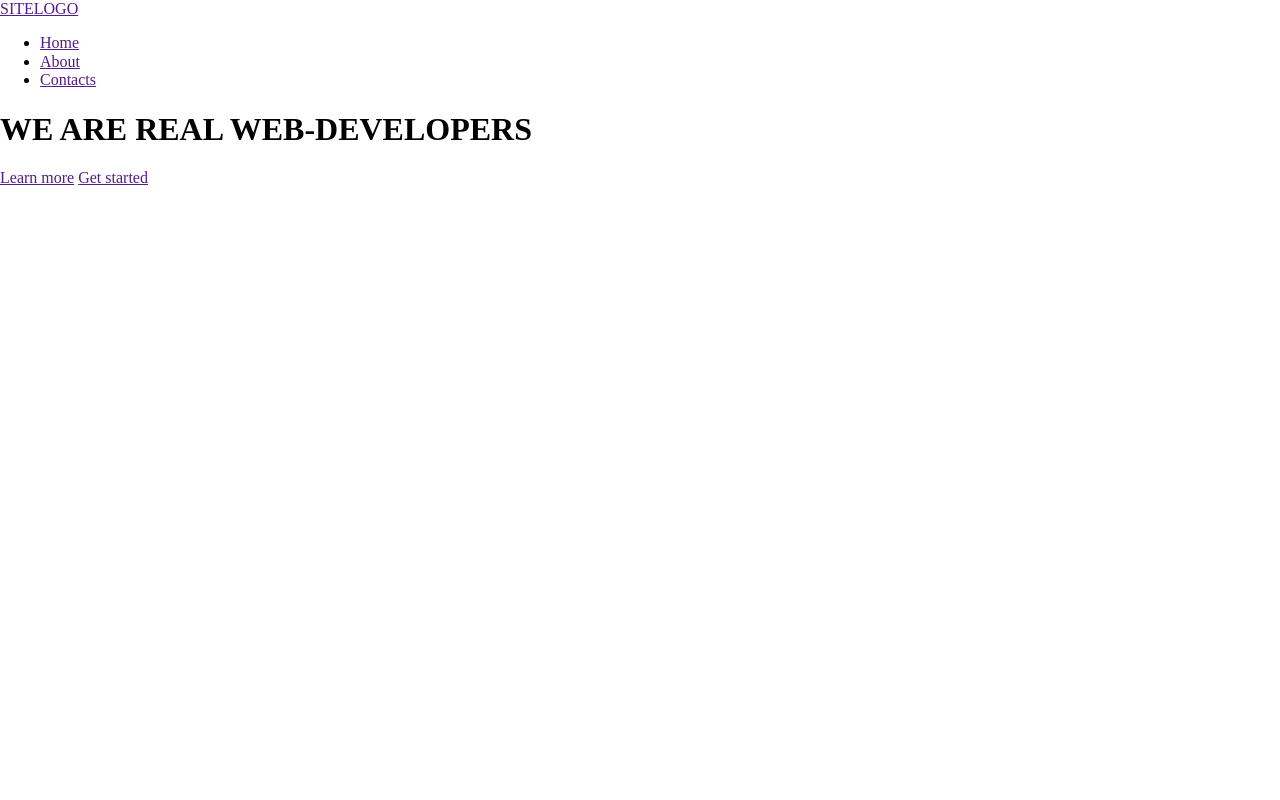
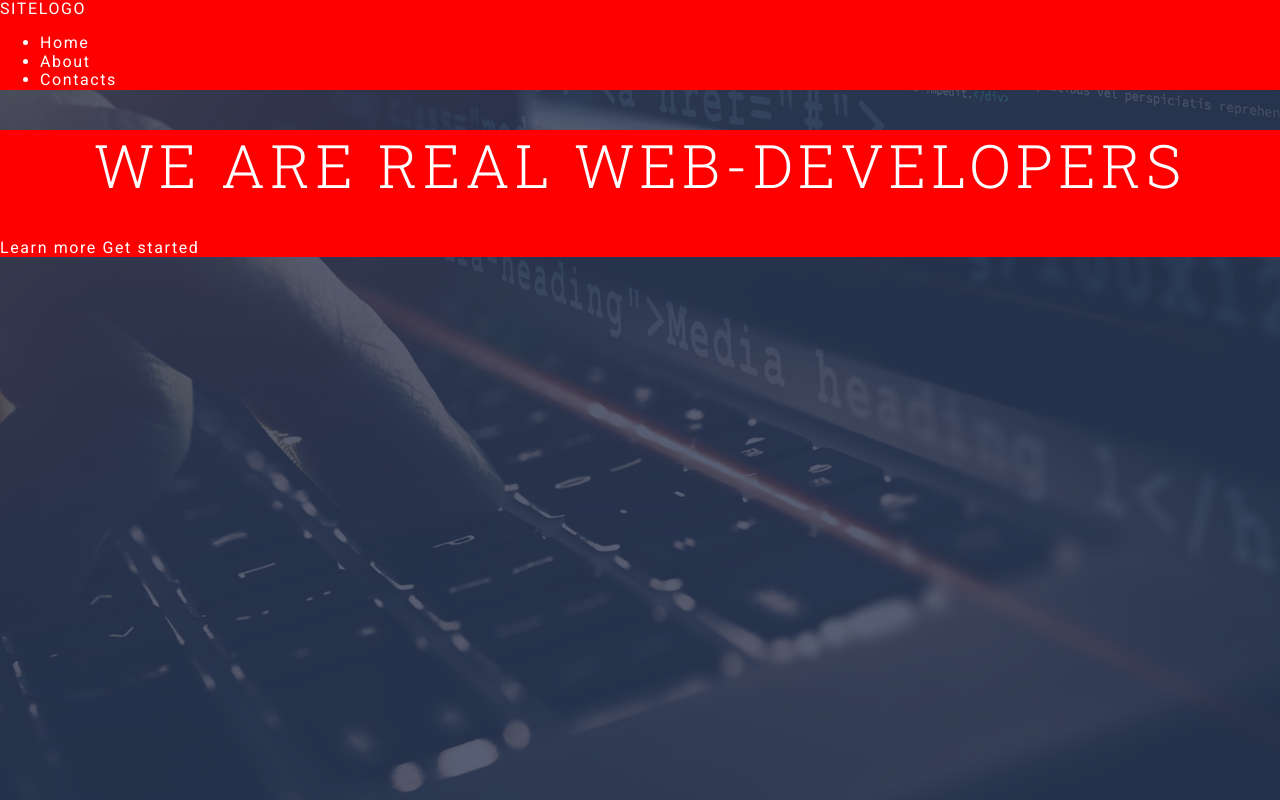
Before and after one commit to Uladzimir89/grit-template-Project.v2, a website: page index.html in a window 1280 px wide. Drawn offline with nearby package versions, Linux system fonts and the light colour scheme; files that its build step writes are made by us from their sources.

Commit message:
исправлено

```diff
--- /dev/null
+++ b/assets/css/style.css
@@ -0,0 +1,60 @@
+*,
+::before,
+::after {
+  box-sizing: border-box;
+}
+html {
+  font-size: 16px;
+  font-family: "Roboto", sans-serif;
+  color: #637588;
+  letter-spacing: 0.1em;
+  overflow-y: scroll;
+}
+
+h1 {
+  font-family: "Roboto Slab", serif;
+  font-size: 3.75rem;
+  letter-spacing: 5px;
+  font-weight: 300;
+  text-align: center;
+}
+a {
+  text-decoration: none;
+  color: #ffffff;
+}
+
+.header {
+  position: relative;
+  min-height: 100vh;
+  color: #ffffff;
+  background-color: #2d3651;
+  background-image: url(../img/img-header.png);
+  background-repeat: no-repeat;
+  background-position: center;
+  background-size: cover;
+}
+
+.header-overlay {
+  position: absolute;
+  top: 0;
+  right: 0;
+  bottom: 0;
+  left: 0;
+  background-color: #2d3651;
+  opacity: 0.8;
+}
+
+.header-menu {
+  position: relative;
+  z-index: 1;
+}
+
+.header-menu__container,
+.header-content__container {
+  background: red;
+}
+
+.header-content {
+  position: relative;
+  z-index: 1;
+}
--- a/index.html
+++ b/index.html
@@ -22,9 +22,9 @@
 
 <body>
 
-  <header class="header">
+  <section class="header">
 
-    <div class="header-menu"></div>
+    <header class="header-menu">
       <div class="header-menu__container">
 
         <div class="header-logo">
@@ -35,9 +35,9 @@
 
         <nav class="header-navbar">
           <div class="header-navbar__btn">
-          <span class="header-navbar__btn"></span>
-          <span class="header-navbar__btn"></span>
-          <span class="header-navbar__btn"></span>
+            <span class="header-navbar__btn-row"></span>
+            <span class="header-navbar__btn-row"></span>
+            <span class="header-navbar__btn-row"></span>
           </div>
 
           <ul class="header-navbar__list">
@@ -51,12 +51,12 @@
               <a class="header-navbar__link" href="">Contacts</a>
             </li>
           </ul>
-
         </nav>
 
       </div>
+    </header>
 
-    <div class="header-content"></div>
+    <div class="header-content">
       <div class="header-content__container">
 
         <h1 class="header-content__title"> WE ARE REAL WEB-DEVELOPERS</h1>
@@ -66,10 +66,11 @@
         </div>
 
       </div>
+    </div>
 
     <div class="header-overlay"></div>
 
-  </header>
+  </section>
 
   <section></section>
   <section></section>
```
Lines whose indentation alone changed are shown as unchanged.
